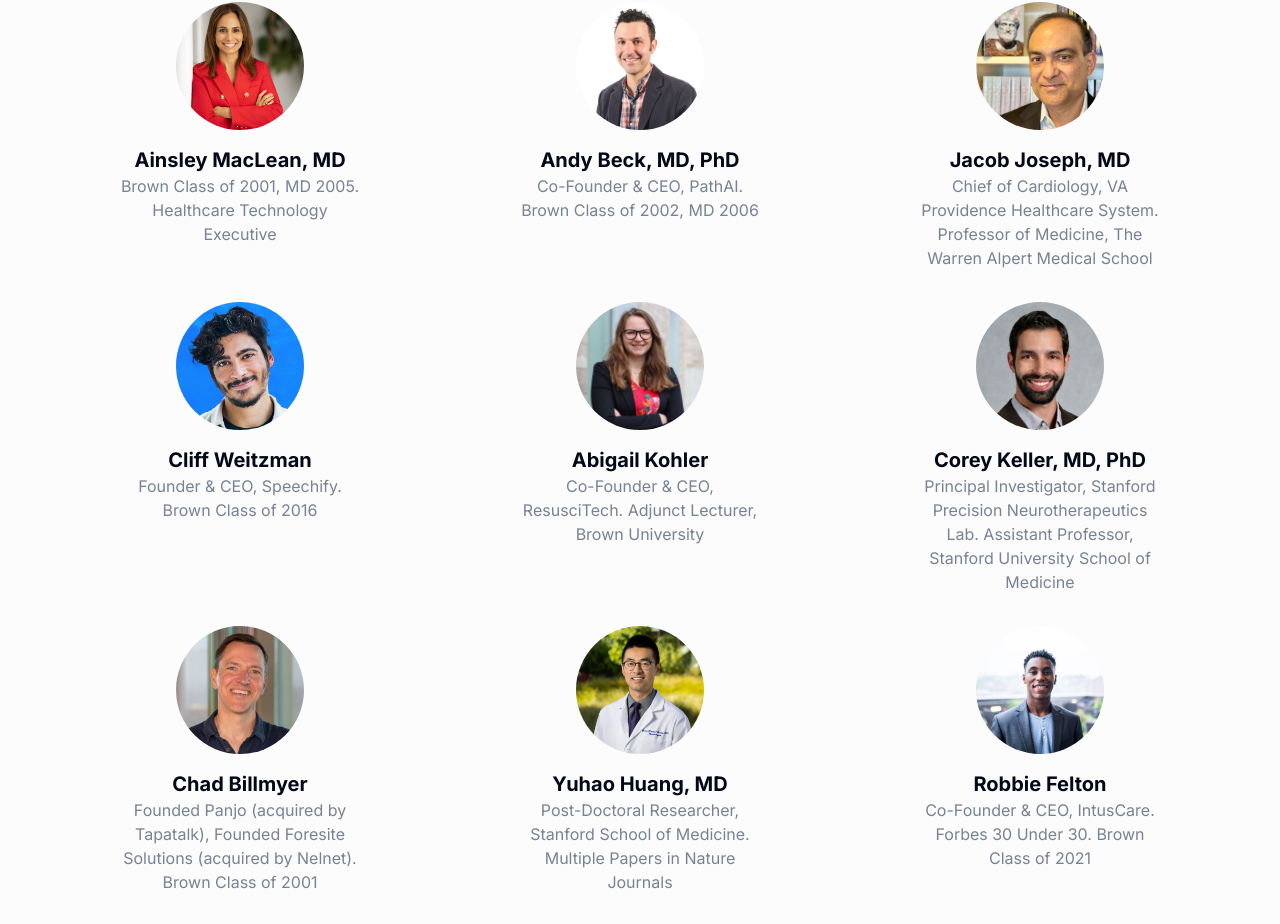
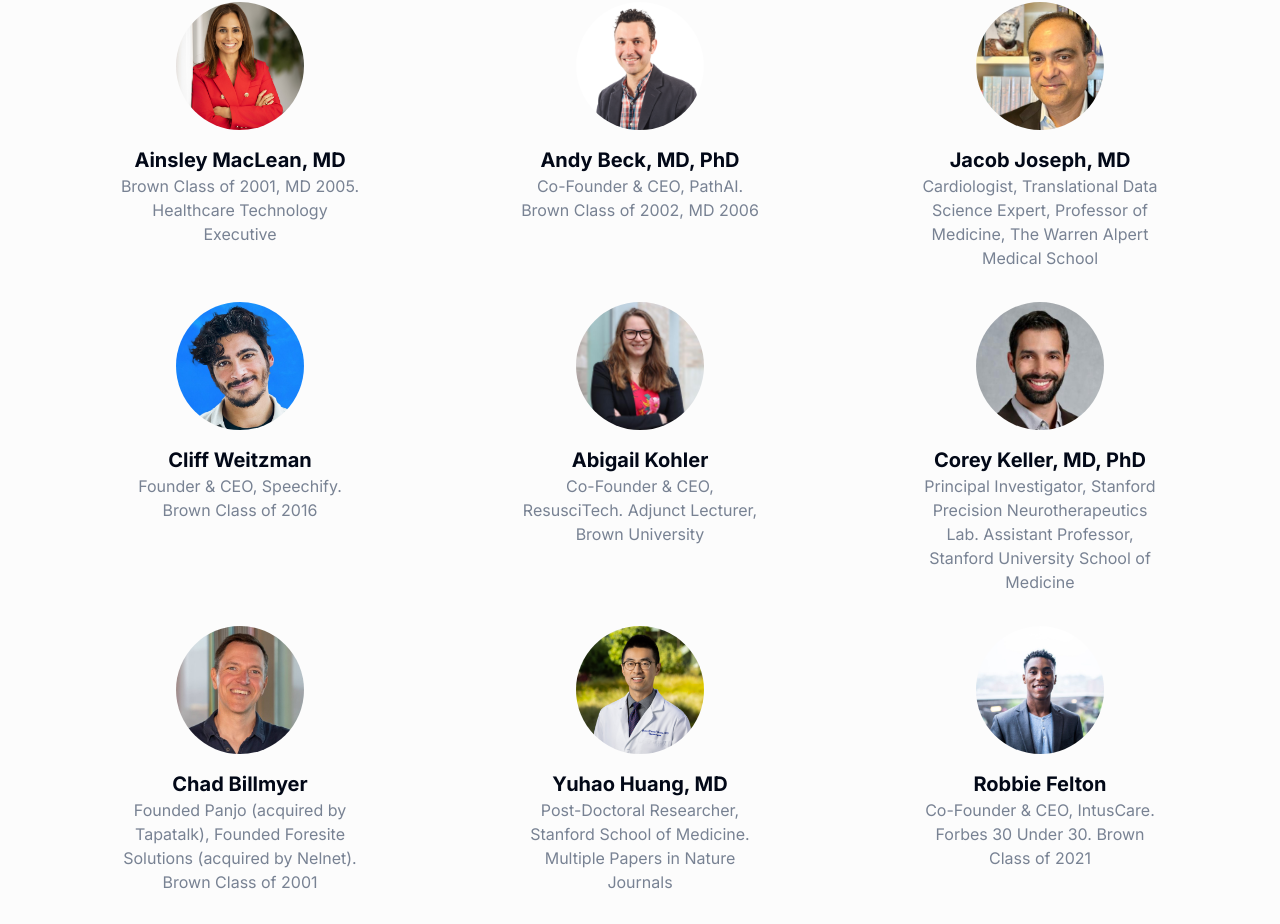
Before and after one commit to kyron-medical/HealthClinicAIWebsite, a Next.js app: page /about in a window 1280 px wide. Shown: the part 1538-2462 px from the top of the page. Built offline with nearby package versions, Linux system fonts and the light colour scheme; no server answers.

Commit message:
update Dr. Joseph description

```diff
--- a/src/app/about/_components/AboutSectionThree.tsx
+++ b/src/app/about/_components/AboutSectionThree.tsx
@@ -17,7 +17,7 @@ const advisors = [
   {
     name: "Jacob Joseph, MD",
     title:
-      "Chief of Cardiology, VA Providence Healthcare System. \n" +
+      "Cardiologist, Translational Data Science Expert, \n" +
       "Professor of Medicine, The Warren Alpert Medical School",
     image: "/images/advisors/jacob-joseph.jpg",
   },
```
